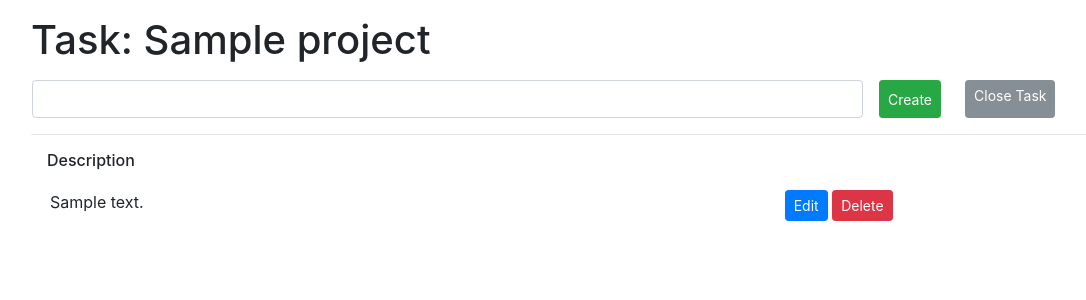
After one commit to jon00042/ProjectManager, a Flask app: page /tasks/1 in a window 1280 px wide. The commit adds this page. Shown: the top 300 px of the page, without its empty margins (54-1140 px from the left). Run offline with Flask 2, Linux system fonts and the light colour scheme; tables that the repository leaves empty hold one stand-in row (values such as "Sample post"); some libraries are stand-ins or nearby versions.

Commit message:
Tasks working

```diff
--- a/db/data_layer.py
+++ b/db/data_layer.py
@@ -20,7 +20,7 @@ def db_create_project(name):
     except sqlalchemy.exc.IntegrityError:
         print('*** db_create_project: \'{}\' already exists'.format(name))
     except Exception as e:
-        print(type(e))
+        print(e)
 
 def db_update_project(project_id, name):
     project = db_get_project(project_id)
@@ -30,7 +30,7 @@ def db_update_project(project_id, name):
     except sqlalchemy.exc.IntegrityError:
         print('*** db_update_project: \'{}\' already exists'.format(name))
     except Exception as e:
-        print(type(e))
+        print(e)
 
 def db_delete_project(project_id):
     return db.delete(db_get_project(project_id))
@@ -39,9 +39,14 @@ def db_delete_project(project_id):
 
 def db_create_task(project_id, description):
     task = Task()
+    task.project_id = project_id
     task.description = description
-    task.project_id = project_id
-    return db.save(task)
+    try:
+        return db.save(task)
+    except sqlalchemy.exc.IntegrityError:
+        print('*** db_create_task: \'{}\' already exists'.format(description))
+    except Exception as e:
+        print(e)
 
 def db_get_task(task_id):
     return db.open().query(Task).filter(Task.id == task_id).one()
@@ -50,9 +55,14 @@ def db_get_all_tasks(project_id):
     return db.open().query(Task).filter(Task.project_id == project_id).all()
 
 def db_update_task(task_id, description):
-    task = get_task(task_id)
+    task = db_get_task(task_id)
     task.description = description
-    return db.update(task)
+    try:
+        return db.update(task)
+    except sqlalchemy.exc.IntegrityError:
+        print('*** db_update_task: \'{}\' already exists'.format(description))
+    except Exception as e:
+        print(e)
 
 def db_delete_task(task_id):
-    return db.delete(get_task(task_id))
+    return db.delete(db_get_task(task_id))
--- a/server.py
+++ b/server.py
@@ -15,19 +15,48 @@ def create_project():
     db_create_project(request.form['project_name'])
     return redirect(url_for('index'))
 
-@app.route('/edit_project/<project_id>')
-def edit_project(project_id):
-    db_project = db_get_project(project_id)
+@app.route('/edit_project/<db_project_id>')
+def edit_project(db_project_id):
+    db_project = db_get_project(db_project_id)
     return render_template('edit_project.html', project=db_project)
 
-@app.route('/delete_project/<project_id>')
-def delete_project(project_id):
-    db_delete_project(project_id)
+@app.route('/delete_project/<db_project_id>')
+def delete_project(db_project_id):
+    db_delete_project(db_project_id)
     return redirect(url_for('index'))
 
 @app.route('/update_project', methods=['POST'])
 def update_project():
-    db_update_project(request.form['project_id'], request.form['project_name'])
+    db_update_project(request.form['db_project_id'], request.form['project_name'])
     return redirect(url_for('index'))
 
+@app.route('/tasks/<db_project_id>')
+def tasks(db_project_id):
+    db_project = db_get_project(db_project_id)
+    return render_template('tasks.html', project=db_project)
+
+@app.route('/create_task', methods=['POST'])
+def create_task():
+    db_project = db_get_project(request.form['db_project_id'])
+    db_create_task(db_project.id, request.form['task_name'])
+    return redirect(url_for('tasks', db_project_id=db_project.id))
+
+@app.route('/edit_task/<db_task_id>/<db_project_id>')
+def edit_task(db_task_id, db_project_id):
+    db_task = db_get_task(db_task_id)
+    db_project = db_get_project(db_project_id)
+    return render_template('edit_task.html', task=db_task, project=db_project)
+
+@app.route('/delete_task/<db_task_id>/<db_project_id>')
+def delete_task(db_task_id, db_project_id):
+    db_delete_task(db_task_id)
+    db_project = db_get_project(db_project_id)
+    return render_template('tasks.html', project=db_project)
+
+@app.route('/update_task/', methods=['POST'])
+def update_task():
+    db_update_task(request.form['db_task_id'], request.form['task_name'])
+    db_project = db_get_project(request.form['db_project_id'])
+    return render_template('tasks.html', project=db_project)
+
 app.run(debug=True)
--- a/templates/edit_project.html
+++ b/templates/edit_project.html
@@ -8,7 +8,7 @@
 <form action="{{url_for('update_project')}}" method="POST">
     <div class="form-group row">
         <div class="col-1"></div>
-        <input type="hidden" name="project_id" value="{{project.id}}">
+        <input type="hidden" name="db_project_id" value="{{project.id}}">
         <input type="text" value="{{project.name}}" name="project_name" class="form-control col-6">
         <button class="btn btn-primary btn-sm ml-2">Update</button>
         <a href="{{url_for('index')}}" class="btn btn-secondary btn-sm ml-2">Cancel</a>
--- a/templates/index.html
+++ b/templates/index.html
@@ -24,13 +24,13 @@
 
 <div class="row my-1 border-top py-2 mx-1">
     <div class="col-1">
-        <a href="" class="btn btn-primary btn-sm">Tasks</a>
+        <a href="{{url_for('tasks',db_project_id=project.id)}}" class="btn btn-primary btn-sm">Tasks</a>
     </div>
     <div class="col-5">{{project.name}}</div>
     <div class="col-3">{{project.created_at}}</div>
     <div class="col-3">
-        <a href="{{url_for('edit_project',project_id=project.id)}}" class="btn btn-warning btn-sm">Edit</a>
-        <a href="{{url_for('delete_project',project_id=project.id)}}" class="btn btn-danger btn-sm">Delete</a>
+        <a href="{{url_for('edit_project',db_project_id=project.id)}}" class="btn btn-warning btn-sm">Edit</a>
+        <a href="{{url_for('delete_project',db_project_id=project.id)}}" class="btn btn-danger btn-sm">Delete</a>
     </div>
 </div>
 
--- /dev/null
+++ b/templates/tasks.html
@@ -0,0 +1,35 @@
+
+{% extends 'base.html' %}
+
+{% block body %}
+
+<h1 class="mt-3">Task: {{project.name}}</h1>
+
+<form action="{{url_for('create_task')}}" method="POST">
+    <div class="form-group row px-3 my-3">
+        <input type="hidden" name="project_id", value="{{project.id}}">
+        <input type="text" name="task_name" class="form-control col-9">
+        <button class="btn btn-success btn-sm ml-3">Create</button>
+        <a href="{{url_for('index')}}" class="btn btn-secondary btn-sm ml-4">Close Task</a>
+    </div>
+</form>
+
+<hr>
+
+<div class="row">
+    <div class="col-10 mx-3"><h6>Description<h6></div>
+</div>
+
+{% for task in project.tasks %}
+
+<div class="row my-1 border-top py-2 mx-1">
+    <div class="col-8">{{task.description}}</div>
+    <div class="col-4">
+        <a href="{{url_for('edit_task',db_task_id=task.id,db_project_id=project.id)}}" class="btn btn-sm btn-primary">Edit</a>
+        <a href="{{url_for('delete_task',db_task_id=task.id,db_project_id=project.id)}}" class="btn btn-sm btn-danger">Delete</a>
+    </div>
+</div>
+
+{% endfor %}
+
+{% endblock %}
```
Also changed, not shown: templates/edit_task.html (added, +19 -0 lines).
